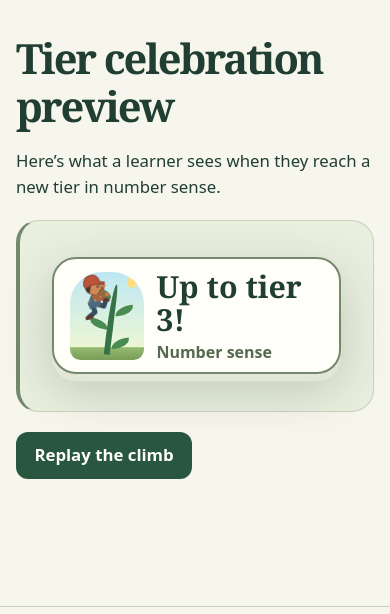
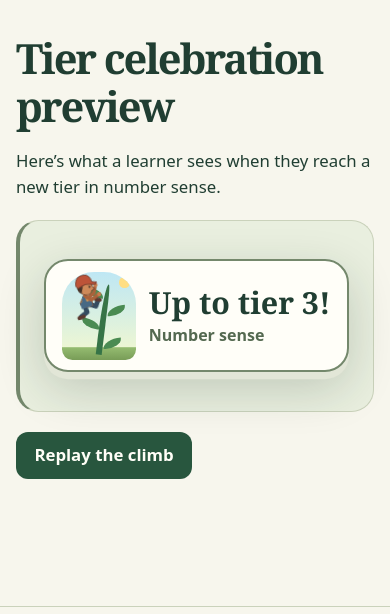
Before and after one commit to miketheinkman/little-garden, a Django app: page /preview/tier-promotion/ in a window 390 px wide. Shown: the part 65-679 px from the top of the page. Run offline with Django 5.2, Linux system fonts and the light colour scheme.

Commit message:
Give the tier caption room on small screens

```diff
--- a/static/garden.css
+++ b/static/garden.css
@@ -342,4 +342,4 @@ main:has(#live-room) {max-width:1600px}
   display:grid;place-items:center;min-height:12rem;margin:1.25rem 0;
   background:var(--wash);border:1px solid var(--line);border-radius:1.4rem;
 }
-.tier-preview .answer-party {position:static;transform:none;z-index:auto}
+.tier-preview .answer-party[data-variant="beanstalk"] {position:static;transform:none;z-index:auto;max-width:100%;text-wrap:balance}
```
